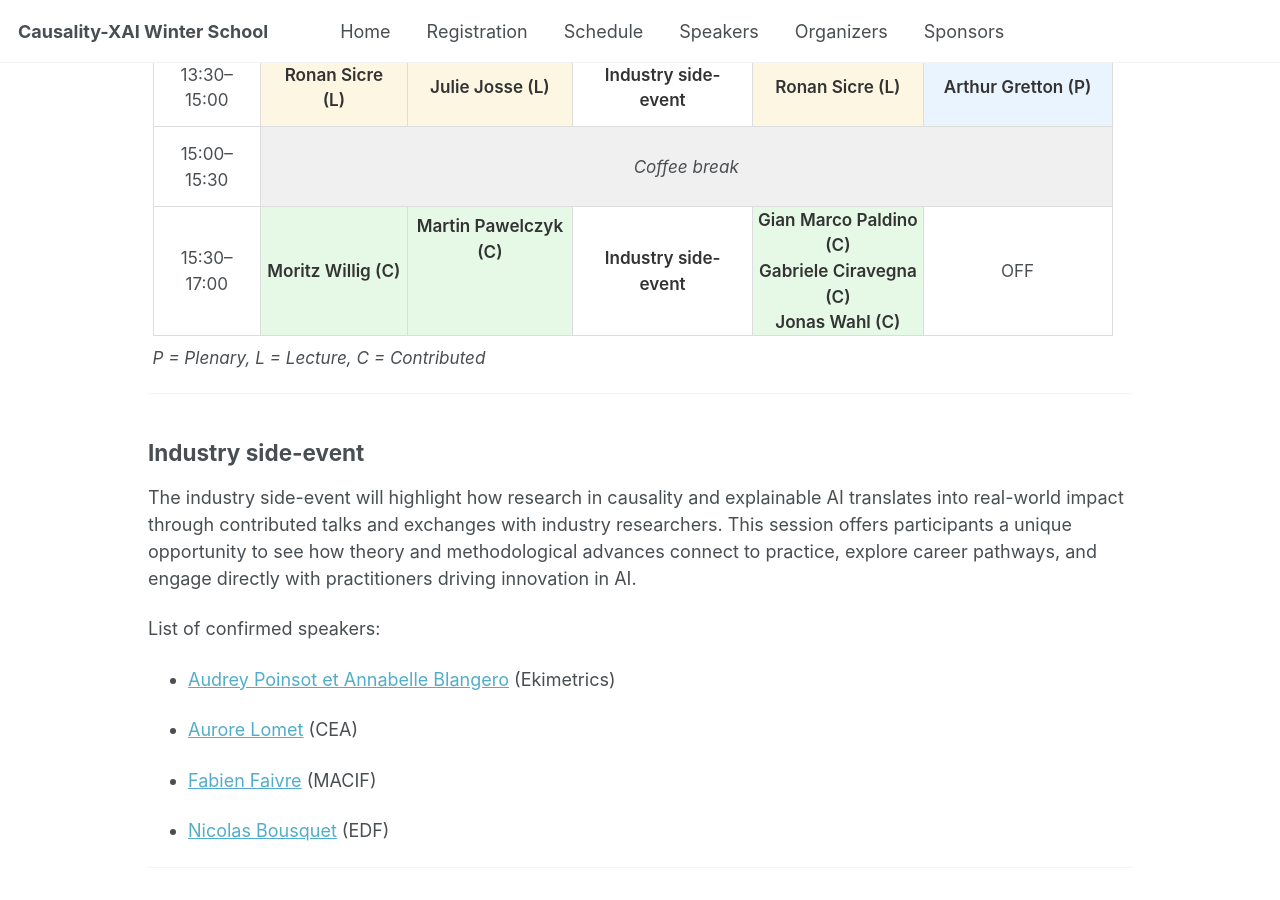
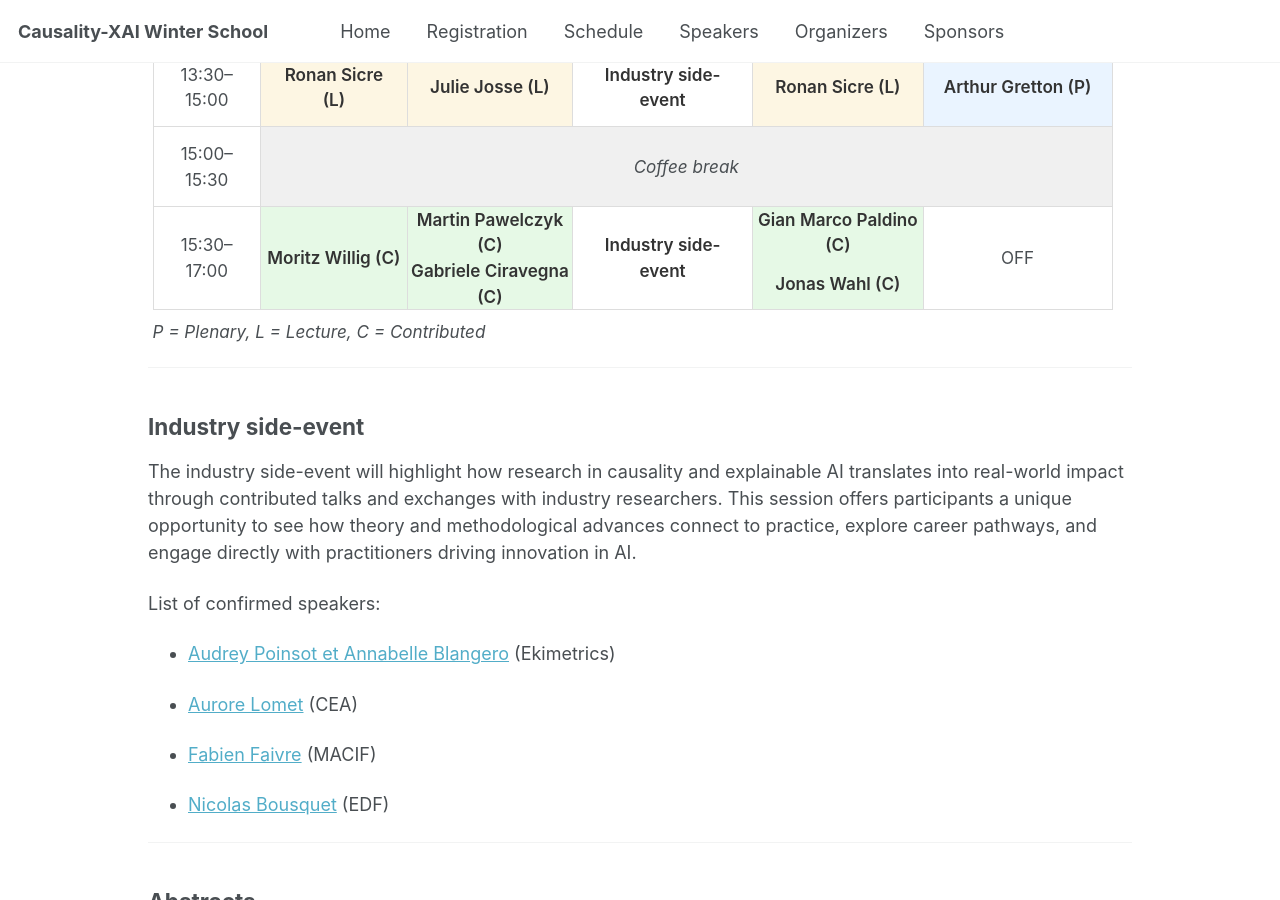
Before and after one commit to XAI-Winter-School/xai-winter-school.github.io, a Jekyll site: the page built from _pages/schedule.md, in a window 1280 px wide and 900 px high, scrolled down 498 px. Built offline with Jekyll 4.4.1, drawn with Linux system fonts in a browser that asks for light colours; part of the change alters nothing that is shown.

Commit message:
update scheudle

```diff
--- a/_pages/schedule.md
+++ b/_pages/schedule.md
@@ -169,6 +169,7 @@ Provisional schedule.
       <td class="contributed">
         <div class="contrib-container">
           <div><a href="#martin-pawelczyk">Martin Pawelczyk (C)</a></div>
+          <div><a href="#gabriele-ciravegna">Gabriele Ciravegna (C)</a></div>
           <div></div>
         </div>
       </td>
@@ -176,7 +177,6 @@ Provisional schedule.
       <td class="contributed">
         <div class="contrib-container">
           <div><a href="#gian-marco-paldino">Gian Marco Paldino (C)</a></div>
-          <div><a href="#gabriele-ciravegna">Gabriele Ciravegna (C)</a></div>
           <div><a href="#jonas-wahl">Jonas Wahl (C)</a></div>
         </div>
       </td>
```
